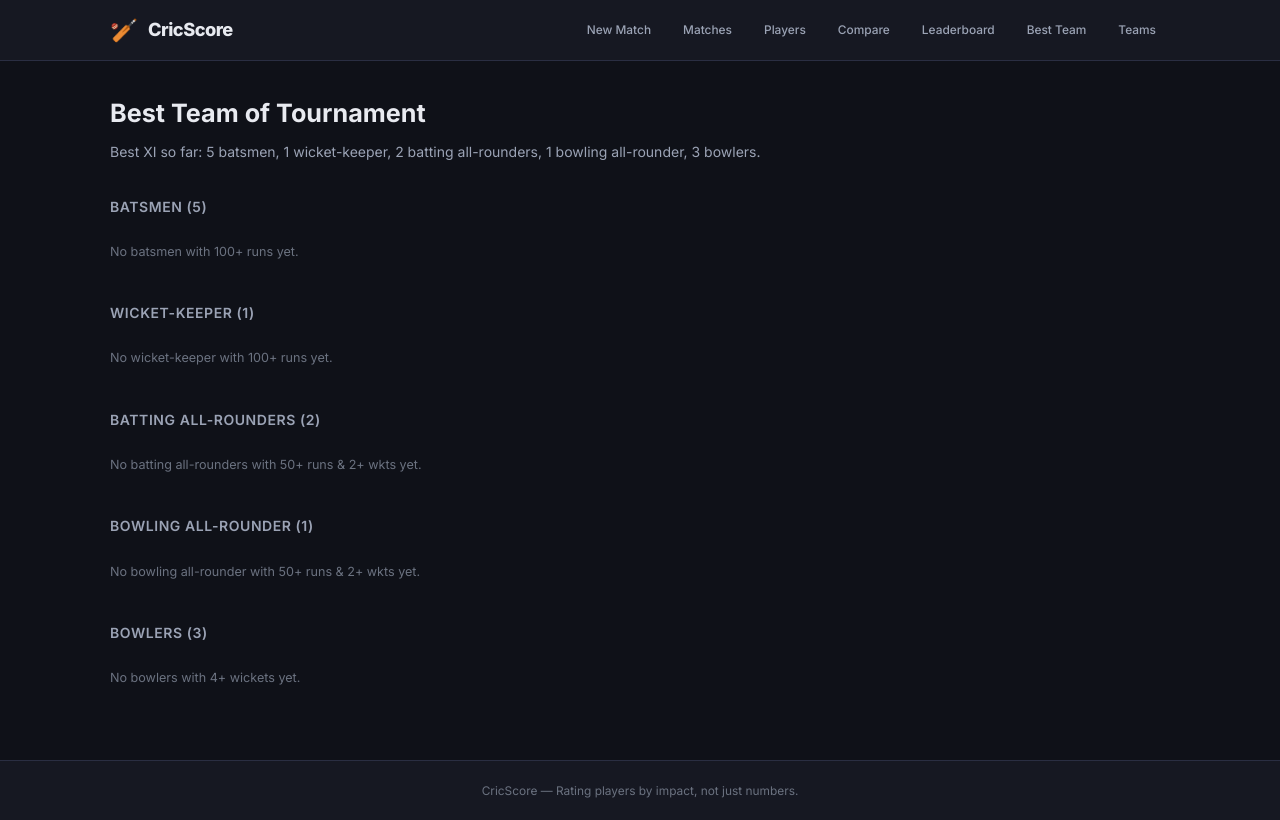
After one commit to Mudit-Jxin7/cricinfo, a Flask app: page /best-team in a window 1280 px wide. The commit adds this page. Run offline with Flask 3, Linux system fonts and the light colour scheme; data that the repository does not hold is empty.

Commit message:
Add Best Team of Tournament feature
Implement a new route and template to display the best team of the tournament, consisting of 5 batsmen, 1 wicket-keeper, 2 batting all-rounders, 1 bowling all-rounder, and 3 bowlers. Update database queries to fetch the best players based on performance criteria. Enhance CSS for the new best team layout and integrate navigation link in the base template.

```diff
--- a/app.py
+++ b/app.py
@@ -219,6 +219,13 @@ def leaderboard():
                            batsmen=batsmen, bowlers=bowlers, all_rounders=all_rounders)
 
 
+@app.route("/best-team")
+def best_team():
+    """Best team of tournament: 5 batsmen, 1 wk, 2 bat AR, 1 bowl AR, 3 bowlers."""
+    team = db.get_best_team_of_tournament()
+    return render_template("best_team.html", team=team)
+
+
 # ───── Teams ─────
 
 @app.route("/teams")
--- a/database.py
+++ b/database.py
@@ -397,6 +397,97 @@ def get_top_all_rounders(limit=10):
     return [dict(r) for r in rows]
 
 
+def get_best_team_of_tournament():
+    """Best team of tournament: 5 batsmen, 1 wk, 2 bat AR, 1 bowl AR, 3 bowlers."""
+    conn = get_db()
+    result = {}
+
+    # 5 batsmen (role = batter, min 100 runs)
+    rows = conn.execute("""
+        SELECT player_name, GROUP_CONCAT(DISTINCT team) as teams,
+               COUNT(*) as matches, ROUND(AVG(batting_rating), 2) as avg_rating,
+               SUM(runs) as total_runs, SUM(balls) as total_balls,
+               MAX(overall_rating) as best_rating
+        FROM player_ratings
+        WHERE role = 'batter' AND did_bat = 1
+        GROUP BY LOWER(player_name)
+        HAVING SUM(runs) >= 100
+        ORDER BY AVG(batting_rating) DESC
+        LIMIT 5
+    """).fetchall()
+    result["batsmen"] = [dict(r) for r in rows]
+
+    # 1 wicket-keeper (role = wicket_keeper, min 100 runs)
+    rows = conn.execute("""
+        SELECT player_name, GROUP_CONCAT(DISTINCT team) as teams,
+               COUNT(*) as matches, ROUND(AVG(overall_rating), 2) as avg_rating,
+               SUM(runs) as total_runs, SUM(wickets) as total_wickets,
+               MAX(overall_rating) as best_rating
+        FROM player_ratings
+        WHERE role = 'wicket_keeper' AND did_bat = 1
+        GROUP BY LOWER(player_name)
+        HAVING SUM(runs) >= 100
+        ORDER BY AVG(overall_rating) DESC
+        LIMIT 1
+    """).fetchall()
+    result["wicket_keeper"] = [dict(r) for r in rows]
+
+    # 2 batting all-rounders (role = batting_all_rounder, 50 runs, 2 wkts)
+    rows = conn.execute("""
+        SELECT player_name, GROUP_CONCAT(DISTINCT team) as teams,
+               COUNT(*) as matches,
+               ROUND(AVG(batting_rating), 2) as avg_bat,
+               ROUND(AVG(bowling_rating), 2) as avg_bowl,
+               ROUND((AVG(batting_rating) + AVG(bowling_rating)) / 2, 2) as avg_rating,
+               SUM(runs) as total_runs, SUM(wickets) as total_wickets,
+               MAX(overall_rating) as best_rating
+        FROM player_ratings
+        WHERE role = 'batting_all_rounder' AND did_bat = 1 AND did_bowl = 1
+        GROUP BY LOWER(player_name)
+        HAVING SUM(runs) >= 50 AND SUM(wickets) >= 2
+        ORDER BY (AVG(batting_rating) + AVG(bowling_rating)) / 2 DESC
+        LIMIT 2
+    """).fetchall()
+    result["bat_all_rounders"] = [dict(r) for r in rows]
+
+    # 1 bowling all-rounder (role = bowling_all_rounder, 50 runs, 2 wkts)
+    rows = conn.execute("""
+        SELECT player_name, GROUP_CONCAT(DISTINCT team) as teams,
+               COUNT(*) as matches,
+               ROUND(AVG(batting_rating), 2) as avg_bat,
+               ROUND(AVG(bowling_rating), 2) as avg_bowl,
+               ROUND((AVG(batting_rating) + AVG(bowling_rating)) / 2, 2) as avg_rating,
+               SUM(runs) as total_runs, SUM(wickets) as total_wickets,
+               MAX(overall_rating) as best_rating
+        FROM player_ratings
+        WHERE role = 'bowling_all_rounder' AND did_bat = 1 AND did_bowl = 1
+        GROUP BY LOWER(player_name)
+        HAVING SUM(runs) >= 50 AND SUM(wickets) >= 2
+        ORDER BY (AVG(batting_rating) + AVG(bowling_rating)) / 2 DESC
+        LIMIT 1
+    """).fetchall()
+    result["bowl_all_rounder"] = [dict(r) for r in rows]
+
+    # 3 bowlers (role = bowler, min 4 wickets)
+    rows = conn.execute("""
+        SELECT player_name, GROUP_CONCAT(DISTINCT team) as teams,
+               COUNT(*) as matches, ROUND(AVG(bowling_rating), 2) as avg_rating,
+               SUM(wickets) as total_wickets, SUM(overs_bowled) as total_overs,
+               SUM(runs_conceded) as total_runs_conceded,
+               MAX(overall_rating) as best_rating
+        FROM player_ratings
+        WHERE role = 'bowler' AND did_bowl = 1
+        GROUP BY LOWER(player_name)
+        HAVING SUM(wickets) >= 4
+        ORDER BY AVG(bowling_rating) DESC
+        LIMIT 3
+    """).fetchall()
+    result["bowlers"] = [dict(r) for r in rows]
+
+    conn.close()
+    return result
+
+
 def get_player_comparison(name1: str, name2: str):
     """Get aggregated stats for two players for head-to-head comparison."""
     conn = get_db()
--- a/static/css/style.css
+++ b/static/css/style.css
@@ -1405,6 +1405,73 @@ body {
 .lb-highlight {
     font-weight: 700;
     color: var(--accent);
+}
+
+/* ===== Best Team of Tournament ===== */
+.best-team-grid {
+    display: flex;
+    flex-direction: column;
+    gap: 28px;
+}
+.best-team-section-title {
+    font-size: 1rem;
+    font-weight: 600;
+    color: var(--text-secondary);
+    margin-bottom: 12px;
+    text-transform: uppercase;
+    letter-spacing: 0.04em;
+}
+.best-team-cards {
+    display: grid;
+    grid-template-columns: repeat(auto-fill, minmax(180px, 1fr));
+    gap: 12px;
+}
+.best-team-card {
+    display: flex;
+    flex-direction: column;
+    align-items: center;
+    padding: 16px 12px;
+    background: var(--bg-card);
+    border: 1px solid var(--border);
+    border-radius: var(--radius);
+    text-decoration: none;
+    color: inherit;
+    transition: all 0.2s;
+}
+.best-team-card:hover {
+    background: var(--bg-card-hover);
+    border-color: rgba(76, 175, 80, 0.3);
+}
+.best-team-rating {
+    width: 44px;
+    height: 44px;
+    font-size: 0.95rem;
+    font-weight: 700;
+    margin-bottom: 10px;
+    display: flex;
+    align-items: center;
+    justify-content: center;
+}
+.best-team-card-name {
+    font-weight: 600;
+    font-size: 0.95rem;
+    text-align: center;
+    margin-bottom: 4px;
+    line-height: 1.3;
+}
+.best-team-card-team {
+    font-size: 0.78rem;
+    color: var(--text-muted);
+    margin-bottom: 6px;
+}
+.best-team-card-stats {
+    font-size: 0.8rem;
+    color: var(--text-secondary);
+}
+.best-team-empty {
+    color: var(--text-muted);
+    font-size: 0.9rem;
+    padding: 12px 0;
 }
 
 /* ===== Empty State ===== */
--- a/templates/base.html
+++ b/templates/base.html
@@ -23,6 +23,7 @@
                 <a href="/players" class="nav-link">Players</a>
                 <a href="/compare" class="nav-link">Compare</a>
                 <a href="/leaderboard" class="nav-link">Leaderboard</a>
+                <a href="/best-team" class="nav-link">Best Team</a>
                 <a href="/teams" class="nav-link">Teams</a>
             </nav>
         </div>
--- /dev/null
+++ b/templates/best_team.html
@@ -0,0 +1,104 @@
+{% extends "base.html" %}
+{% block title %}Best Team of Tournament - CricScore{% endblock %}
+
+{% block content %}
+<h1 class="page-title">Best Team of Tournament</h1>
+<p class="page-subtitle">Best XI so far: 5 batsmen, 1 wicket-keeper, 2 batting all-rounders, 1 bowling all-rounder, 3 bowlers.</p>
+
+<div class="best-team-grid">
+    <!-- 5 Batsmen -->
+    <div class="best-team-section">
+        <h2 class="best-team-section-title">Batsmen (5)</h2>
+        {% if team.batsmen %}
+        <div class="best-team-cards">
+            {% for p in team.batsmen %}
+            <a href="/player/{{ p.player_name }}" class="best-team-card">
+                <div class="rating-circle {{ _rating_color(p.avg_rating) }} best-team-rating">{{ p.avg_rating }}</div>
+                <div class="best-team-card-name">{{ p.player_name }}</div>
+                <div class="best-team-card-team">{{ p.teams }}</div>
+                <div class="best-team-card-stats">{{ p.total_runs }} runs &middot; {{ p.matches }} mat</div>
+            </a>
+            {% endfor %}
+        </div>
+        {% else %}
+        <p class="best-team-empty">No batsmen with 100+ runs yet.</p>
+        {% endif %}
+    </div>
+
+    <!-- 1 Wicket-keeper -->
+    <div class="best-team-section">
+        <h2 class="best-team-section-title">Wicket-keeper (1)</h2>
+        {% if team.wicket_keeper %}
+        <div class="best-team-cards">
+            {% for p in team.wicket_keeper %}
+            <a href="/player/{{ p.player_name }}" class="best-team-card">
+                <div class="rating-circle {{ _rating_color(p.avg_rating) }} best-team-rating">{{ p.avg_rating }}</div>
+                <div class="best-team-card-name">{{ p.player_name }}</div>
+                <div class="best-team-card-team">{{ p.teams }}</div>
+                <div class="best-team-card-stats">{{ p.total_runs }} runs &middot; {{ p.matches }} mat</div>
+            </a>
+            {% endfor %}
+        </div>
+        {% else %}
+        <p class="best-team-empty">No wicket-keeper with 100+ runs yet.</p>
+        {% endif %}
+    </div>
+
+    <!-- 2 Batting all-rounders -->
+    <div class="best-team-section">
+        <h2 class="best-team-section-title">Batting all-rounders (2)</h2>
+        {% if team.bat_all_rounders %}
+        <div class="best-team-cards">
+            {% for p in team.bat_all_rounders %}
+            <a href="/player/{{ p.player_name }}" class="best-team-card">
+                <div class="rating-circle {{ _rating_color(p.avg_rating) }} best-team-rating">{{ p.avg_rating }}</div>
+                <div class="best-team-card-name">{{ p.player_name }}</div>
+                <div class="best-team-card-team">{{ p.teams }}</div>
+                <div class="best-team-card-stats">{{ p.total_runs }} runs, {{ p.total_wickets }} wkts &middot; {{ p.matches }} mat</div>
+            </a>
+            {% endfor %}
+        </div>
+        {% else %}
+        <p class="best-team-empty">No batting all-rounders with 50+ runs & 2+ wkts yet.</p>
+        {% endif %}
+    </div>
+
+    <!-- 1 Bowling all-rounder -->
+    <div class="best-team-section">
+        <h2 class="best-team-section-title">Bowling all-rounder (1)</h2>
+        {% if team.bowl_all_rounder %}
+        <div class="best-team-cards">
+            {% for p in team.bowl_all_rounder %}
+            <a href="/player/{{ p.player_name }}" class="best-team-card">
+                <div class="rating-circle {{ _rating_color(p.avg_rating) }} best-team-rating">{{ p.avg_rating }}</div>
+                <div class="best-team-card-name">{{ p.player_name }}</div>
+                <div class="best-team-card-team">{{ p.teams }}</div>
+                <div class="best-team-card-stats">{{ p.total_runs }} runs, {{ p.total_wickets }} wkts &middot; {{ p.matches }} mat</div>
+            </a>
+            {% endfor %}
+        </div>
+        {% else %}
+        <p class="best-team-empty">No bowling all-rounder with 50+ runs & 2+ wkts yet.</p>
+        {% endif %}
+    </div>
+
+    <!-- 3 Bowlers -->
+    <div class="best-team-section">
+        <h2 class="best-team-section-title">Bowlers (3)</h2>
+        {% if team.bowlers %}
+        <div class="best-team-cards">
+            {% for p in team.bowlers %}
+            <a href="/player/{{ p.player_name }}" class="best-team-card">
+                <div class="rating-circle {{ _rating_color(p.avg_rating) }} best-team-rating">{{ p.avg_rating }}</div>
+                <div class="best-team-card-name">{{ p.player_name }}</div>
+                <div class="best-team-card-team">{{ p.teams }}</div>
+                <div class="best-team-card-stats">{{ p.total_wickets }} wkts &middot; {{ p.matches }} mat</div>
+            </a>
+            {% endfor %}
+        </div>
+        {% else %}
+        <p class="best-team-empty">No bowlers with 4+ wickets yet.</p>
+        {% endif %}
+    </div>
+</div>
+{% endblock %}
```
